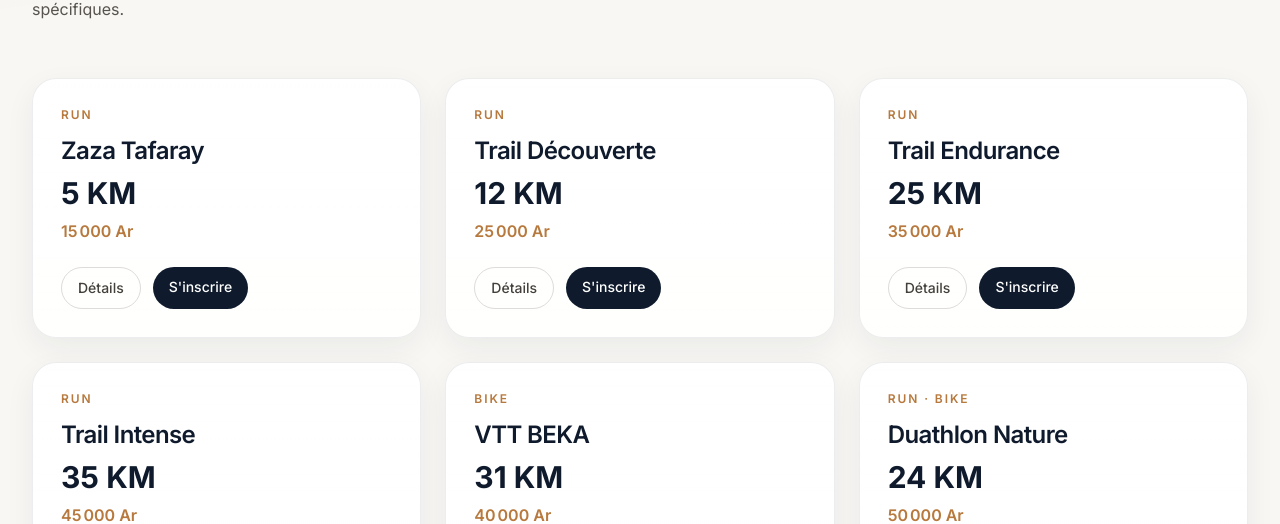
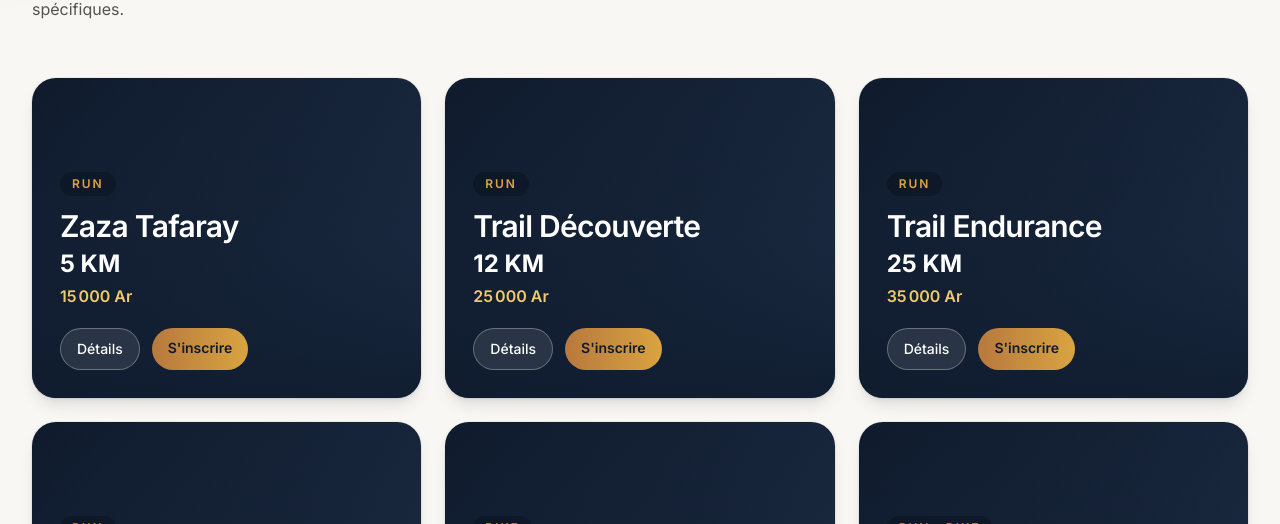
Before and after one commit to randriamamonjy85-stack/trail-tafaray, a Next.js app: page /courses in a window 1280 px wide. Shown: the part 276-800 px from the top of the page. Built offline with nearby package versions, Linux system fonts and the light colour scheme; no server answers; the database is empty.

Commit message:
Cartes courses en image de fond sur la liste

```diff
--- a/src/app/courses/page.tsx
+++ b/src/app/courses/page.tsx
@@ -5,12 +5,12 @@ import { getSettings } from "@/lib/settings";
 export const dynamic = "force-dynamic";
 
 const FALLBACK = [
-  { nom: "Zaza Tafaray", slug: "zaza-tafaray", distance: "5 KM", type_epreuve: "RUN", tarif: 15000 },
-  { nom: "Trail Découverte", slug: "trail-decouverte", distance: "12 KM", type_epreuve: "RUN", tarif: 25000 },
-  { nom: "Trail Endurance", slug: "trail-endurance", distance: "25 KM", type_epreuve: "RUN", tarif: 35000 },
-  { nom: "Trail Intense", slug: "trail-intense", distance: "35 KM", type_epreuve: "RUN", tarif: 45000 },
-  { nom: "VTT BEKA", slug: "vtt-beka", distance: "31 KM", type_epreuve: "BIKE", tarif: 40000 },
-  { nom: "Duathlon Nature", slug: "duathlon-nature", distance: "24 KM", type_epreuve: "RUN · BIKE", tarif: 50000 },
+  { nom: "Zaza Tafaray", slug: "zaza-tafaray", distance: "5 KM", type_epreuve: "RUN", tarif: 15000, image_url: "" },
+  { nom: "Trail Découverte", slug: "trail-decouverte", distance: "12 KM", type_epreuve: "RUN", tarif: 25000, image_url: "" },
+  { nom: "Trail Endurance", slug: "trail-endurance", distance: "25 KM", type_epreuve: "RUN", tarif: 35000, image_url: "" },
+  { nom: "Trail Intense", slug: "trail-intense", distance: "35 KM", type_epreuve: "RUN", tarif: 45000, image_url: "" },
+  { nom: "VTT BEKA", slug: "vtt-beka", distance: "31 KM", type_epreuve: "BIKE", tarif: 40000, image_url: "" },
+  { nom: "Duathlon Nature", slug: "duathlon-nature", distance: "24 KM", type_epreuve: "RUN · BIKE", tarif: 50000, image_url: "" },
 ];
 
 export default async function CoursesPage() {
@@ -37,38 +37,44 @@ export default async function CoursesPage() {
 
       <div className="grid grid-cols-1 md:grid-cols-2 lg:grid-cols-3 gap-6">
         {courses.map((course) => (
-          <div
+          <Link
             key={course.nom}
-            className="premium-card rounded-3xl p-7 hover:-translate-y-1 transition-all duration-300 flex flex-col"
+            href={`/courses/${course.slug || "detail"}`}
+            className="group relative rounded-3xl overflow-hidden min-h-[320px] flex flex-col justify-end p-7 shadow-lg shadow-black/10 hover:-translate-y-1.5 transition-all duration-300 ring-1 ring-black/5"
           >
-            <div className="inline-flex self-start text-xs font-semibold text-[#b7793d] tracking-[0.16em] uppercase mb-3">
+            {course.image_url ? (
+              // eslint-disable-next-line @next/next/no-img-element
+              <img
+                src={course.image_url}
+                alt={course.nom}
+                className="absolute inset-0 w-full h-full object-cover group-hover:scale-105 transition-transform duration-700"
+              />
+            ) : (
+              <div className="absolute inset-0 bg-gradient-to-br from-[#0f1b2d] via-[#18263b] to-[#243955]" />
+            )}
+            <div className="absolute inset-0 bg-gradient-to-t from-[#0f1b2d]/90 via-[#0f1b2d]/40 to-[#0f1b2d]/10" />
+            <div className="relative z-10">
+              <div className="inline-flex text-xs font-semibold text-[#d9a441] tracking-[0.16em] uppercase mb-3 bg-black/20 backdrop-blur px-3 py-1 rounded-full">
                 {course.type_epreuve || "RUN"}
               </div>
-            <h2 className="text-2xl font-semibold text-[#0f1b2d] mb-2 tracking-tight">{course.nom}</h2>
-            <p className="text-3xl font-bold text-[#0f1b2d] mb-2">{course.distance}</p>
-            {course.denivele && (
-              <p className="text-sm text-stone-500 mb-1">D+ {course.denivele}</p>
-            )}
-            <p className="text-base font-semibold text-[#b7793d] mb-6">
+              <h2 className="text-2xl sm:text-3xl font-semibold text-white mb-1 tracking-tight">{course.nom}</h2>
+              <p className="text-2xl font-bold text-white mb-1">{course.distance}</p>
+              {course.denivele && <p className="text-sm text-stone-300 mb-2">D+ {course.denivele}</p>}
+              <p className="text-base font-semibold text-[#f0c96b] mb-5">
                 {Number(course.tarif || 0).toLocaleString("fr-MG")} Ar
               </p>
-            <div className="mt-auto flex flex-wrap gap-3">
-              <Link
-                href={`/courses/${course.slug || "detail"}`}
-                className="inline-flex border border-stone-300/80 px-4 py-2.5 rounded-full text-sm font-medium text-stone-700 hover:bg-stone-50 transition"
-              >
+              <div className="flex flex-wrap gap-3">
+                <span className="inline-flex border border-white/30 bg-white/10 backdrop-blur px-4 py-2.5 rounded-full text-sm font-medium text-white">
                   Détails
-              </Link>
+                </span>
                 {settings.inscriptions_ouvertes && (
-                <Link
-                  href={`/inscription?course=${encodeURIComponent(course.nom)}`}
-                  className="inline-flex bg-[#0f1b2d] text-white px-4 py-2.5 rounded-full text-sm font-medium hover:bg-[#18263b] transition"
-                >
+                  <span className="inline-flex bg-gradient-to-r from-[#b7793d] to-[#d9a441] text-[#0f1b2d] px-4 py-2.5 rounded-full text-sm font-semibold">
                     S&apos;inscrire
-                </Link>
+                  </span>
                 )}
               </div>
             </div>
+          </Link>
         ))}
       </div>
     </div>
```
Lines whose indentation alone changed are shown as unchanged.
